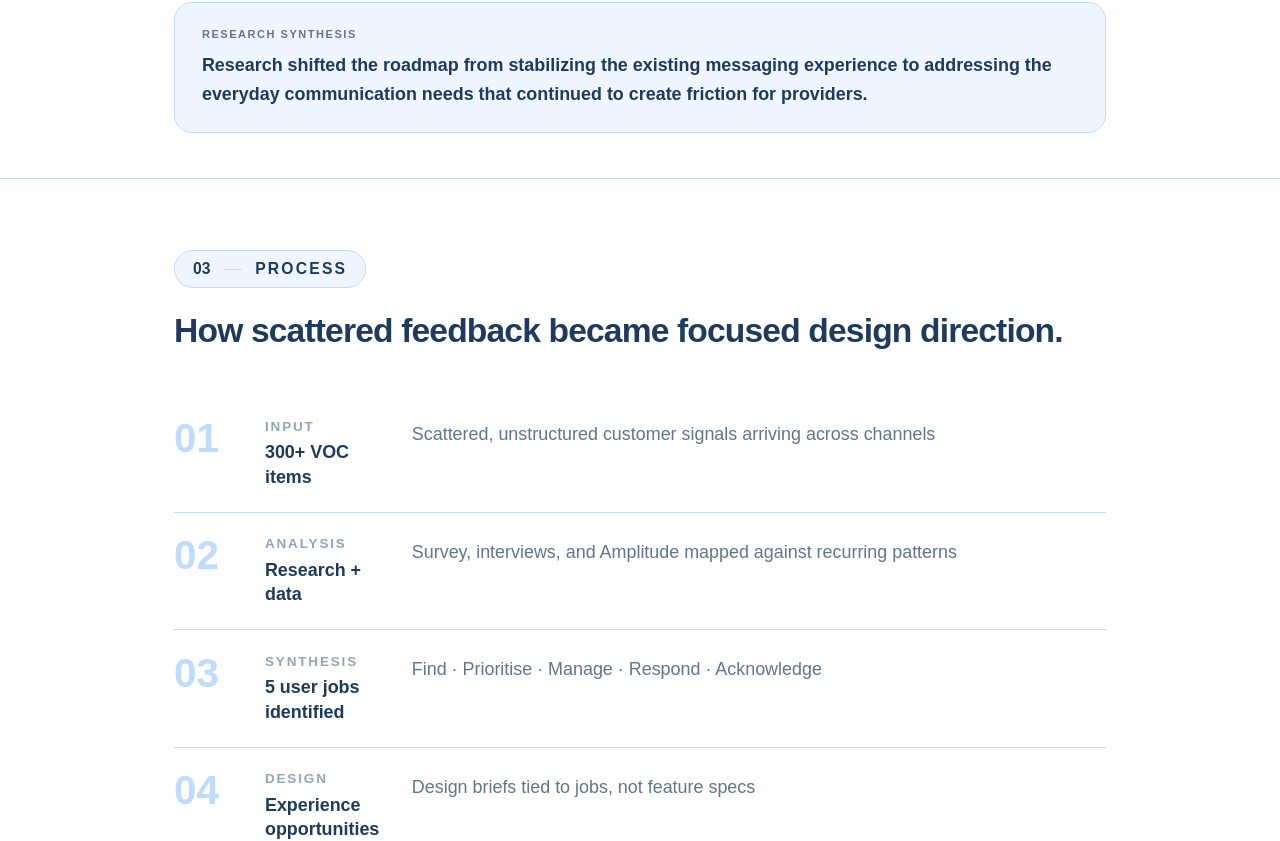
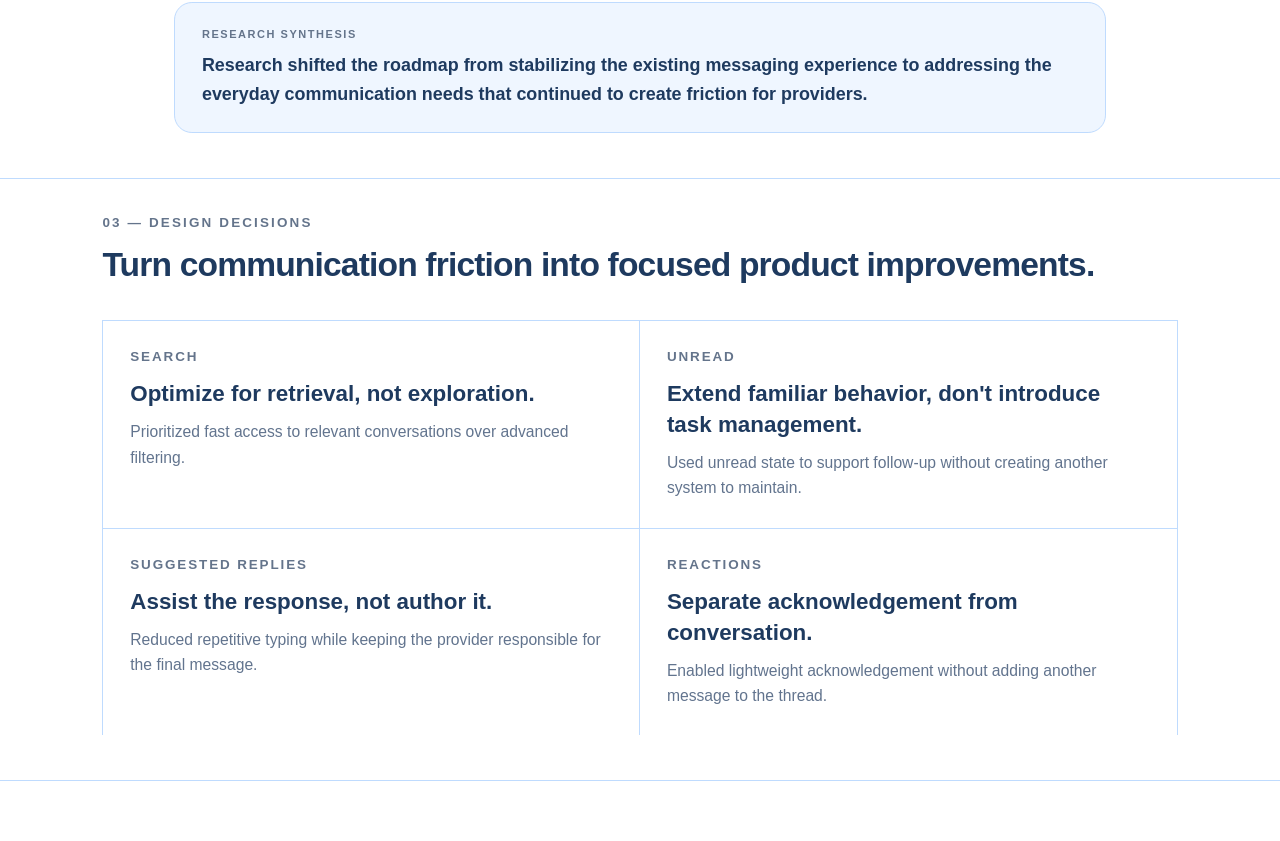
Before and after one commit to tathedrachana1403/portfolio, a Next.js app: page /work/athenatext in a window 1280 px wide. Shown: the part 2559-3400 px from the top of the page. Built offline with nearby package versions, Linux system fonts and the light colour scheme.

Commit message:
research

```diff
--- a/app/work/athenatext/page.tsx
+++ b/app/work/athenatext/page.tsx
@@ -412,29 +412,148 @@ Research shifted the roadmap from stabilizing the existing messaging experience
   </div>
 </section>
 
-        {/* §03 — PROCESS */}
-        <div className="max-w-4xl mx-auto px-8 py-16" style={{ borderBottom: `1px solid ${BORDER}` }}>
-          <ChapterHeader number="03" label="Process" heading="How scattered feedback became focused design direction." />
+       {/* ============================================================
+    03 — DESIGN DECISIONS
+============================================================ */}
+<section
+  className="w-full"
+  style={{
+    backgroundColor: "#FFFFFF",
+    borderBottom: `1px solid ${BORDER}`,
+  }}
+>
+  <div className="max-w-5xl mx-auto px-8 pt-8 pb-10">
 
-          <div className="space-y-0">
-            {[
-              { n: "01", tag: "Input",     label: "300+ VOC items",          desc: "Scattered, unstructured customer signals arriving across channels" },
-              { n: "02", tag: "Analysis",  label: "Research + data",          desc: "Survey, interviews, and Amplitude mapped against recurring patterns" },
-              { n: "03", tag: "Synthesis", label: "5 user jobs identified",   desc: "Find · Prioritise · Manage · Respond · Acknowledge" },
-              { n: "04", tag: "Design",    label: "Experience opportunities",  desc: "Design briefs tied to jobs, not feature specs" },
-              { n: "05", tag: "Output",    label: "Shipped capabilities",      desc: "Search · Pin · Unread · Bulk delete · AI replies · Reactions" },
-            ].map((step, i, arr) => (
-              <div key={step.n} className="grid grid-cols-[64px_120px_1fr] gap-6 items-start py-5" style={{ borderBottom: `1px solid ${BORDER}` }}>
-                <p className="text-4xl font-black tabular-nums leading-none" style={{ color: i === arr.length - 1 ? DARK : BORDER }}>{step.n}</p>
-                <div>
-                  <p className="text-xs font-bold tracking-[0.14em] uppercase mb-1" style={{ color: i === arr.length - 1 ? DARK : "#94a3b8" }}>{step.tag}</p>
-                  <p className="text-base font-black leading-snug" style={{ color: DARK }}>{step.label}</p>
-                </div>
-                <p className="text-base text-slate-500 leading-relaxed pt-0.5">{step.desc}</p>
-              </div>
-            ))}
-          </div>
-        </div>
+    <p
+      className="text-xs font-bold tracking-[0.16em] uppercase mb-3"
+      style={{ color: "#64748b" }}
+    >
+      03 — Design Decisions
+    </p>
+
+    <h2
+      className="text-2xl md:text-3xl font-black leading-[1.15] tracking-tight max-w-5xl mb-8"
+      style={{
+        color: DARK,
+        textWrap: "balance",
+      } as React.CSSProperties}
+    >
+     Turn communication friction into focused product improvements.
+    </h2>
+
+    <div
+      className="grid grid-cols-1 md:grid-cols-2"
+      style={{
+        borderTop: `1px solid ${BORDER}`,
+        borderLeft: `1px solid ${BORDER}`,
+        borderRight: `1px solid ${BORDER}`,
+      }}
+    >
+
+      {/* Search */}
+      <div
+        className="px-6 py-6 border-b md:border-r"
+        style={{ borderColor: BORDER }}
+      >
+        <p
+          className="text-xs font-bold tracking-[0.14em] uppercase mb-3"
+          style={{ color: "#64748b" }}
+        >
+          Search
+        </p>
+
+        <h3
+          className="text-lg md:text-xl font-bold leading-snug mb-2"
+          style={{ color: DARK }}
+        >
+          Optimize for retrieval, not exploration.
+        </h3>
+
+        <p className="text-sm text-slate-500 leading-relaxed">
+          Prioritized fast access to relevant conversations over advanced
+          filtering.
+        </p>
+      </div>
+
+      {/* Unread */}
+      <div
+        className="px-6 py-6 border-b"
+        style={{ borderColor: BORDER }}
+      >
+        <p
+          className="text-xs font-bold tracking-[0.14em] uppercase mb-3"
+          style={{ color: "#64748b" }}
+        >
+          Unread
+        </p>
+
+        <h3
+          className="text-lg md:text-xl font-bold leading-snug mb-2"
+          style={{ color: DARK }}
+        >
+          Extend familiar behavior, don't introduce task management.
+        </h3>
+
+        <p className="text-sm text-slate-500 leading-relaxed">
+          Used unread state to support follow-up without creating another
+          system to maintain.
+        </p>
+      </div>
+
+      {/* Suggested Replies */}
+      <div
+        className="px-6 py-6 md:border-r"
+        style={{ borderColor: BORDER }}
+      >
+        <p
+          className="text-xs font-bold tracking-[0.14em] uppercase mb-3"
+          style={{ color: "#64748b" }}
+        >
+          Suggested Replies
+        </p>
+
+        <h3
+          className="text-lg md:text-xl font-bold leading-snug mb-2"
+          style={{ color: DARK }}
+        >
+          Assist the response, not author it.
+        </h3>
+
+        <p className="text-sm text-slate-500 leading-relaxed">
+          Reduced repetitive typing while keeping the provider responsible
+          for the final message.
+        </p>
+      </div>
+
+      {/* Reactions */}
+      <div
+        className="px-6 py-6"
+        style={{ borderColor: BORDER }}
+      >
+        <p
+          className="text-xs font-bold tracking-[0.14em] uppercase mb-3"
+          style={{ color: "#64748b" }}
+        >
+          Reactions
+        </p>
+
+        <h3
+          className="text-lg md:text-xl font-bold leading-snug mb-2"
+          style={{ color: DARK }}
+        >
+          Separate acknowledgement from conversation.
+        </h3>
+
+        <p className="text-sm text-slate-500 leading-relaxed">
+          Enabled lightweight acknowledgement without adding another
+          message to the thread.
+        </p>
+      </div>
+
+    </div>
+
+  </div>
+</section>
 
         {/* §04 — WHAT THE PATTERNS MEANT */}
         <div className="max-w-4xl mx-auto px-8 py-16" style={{ borderBottom: `1px solid ${BORDER}` }}>
```
